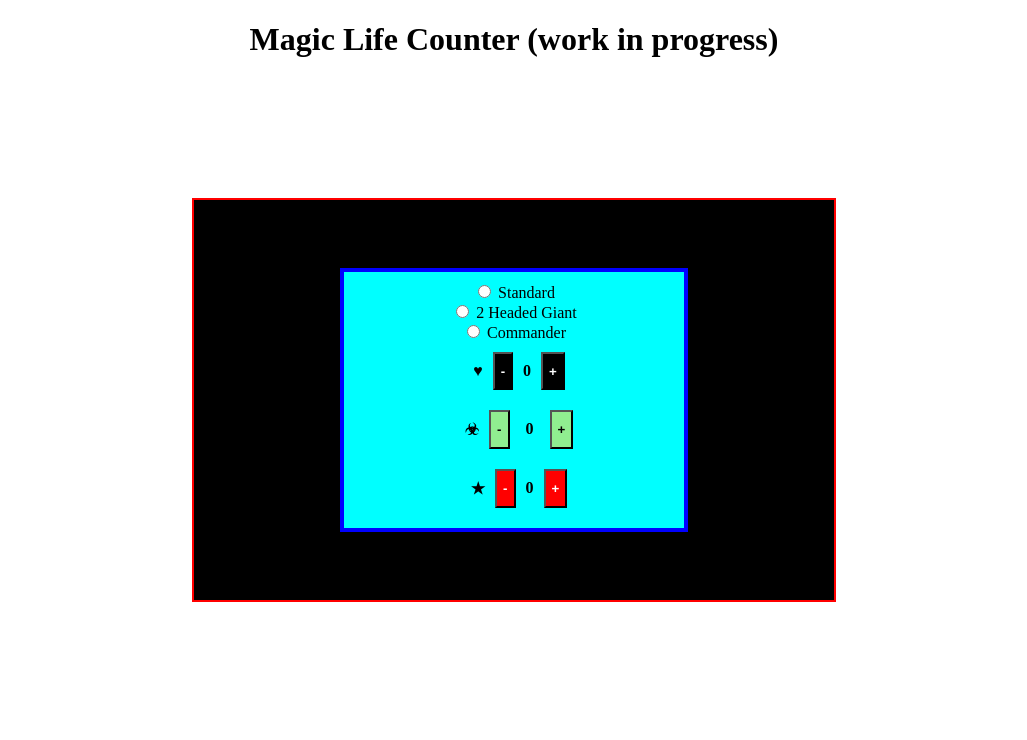
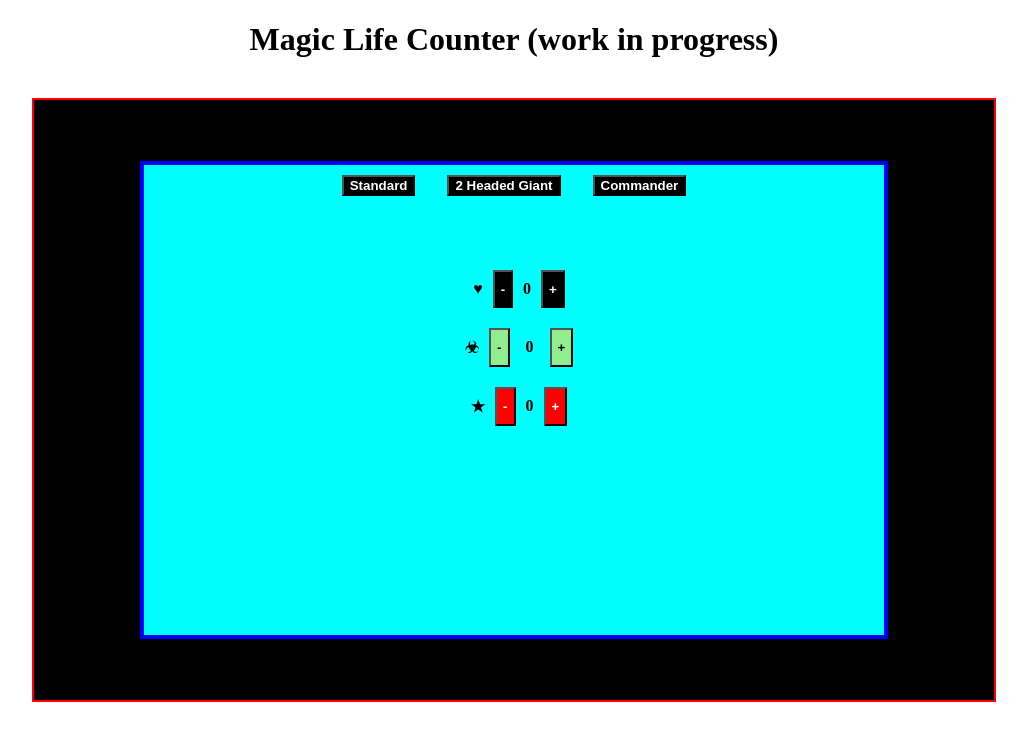
Before and after one commit to Rikki-Fontaine/life-counter, a SvelteKit app: page / in a window 1280 px wide. Shown: the top 740 px of the page, without its empty margins (126-1153 px from the left). Built offline with nearby package versions, Linux system fonts and the light colour scheme.

Commit message:
cleaned up game mode interface

```diff
--- /dev/null
+++ b/src/components/display.svelte
@@ -0,0 +1,20 @@
+<div class="display">
+    <slot/>
+</div>
+
+<style>
+        .display{
+        display: flex;
+        flex-direction: column;
+        position: absolute;
+        left: 50%;
+        top: 50%;
+        transform: translate(-50%,-50%);
+        border: solid 4px blue;
+        padding: 10px;
+        background-color: aqua;
+        width: 75%;
+        height: 75%;
+        align-items: center;
+    }
+</style>
--- a/src/components/lifeCounter.svelte
+++ b/src/components/lifeCounter.svelte
@@ -1,28 +1,41 @@
 <script>
 	let count = 0;
 
-	function increment() {
+    const setLife20 = () => {
+        count = 20
+    };
+
+    const setLife30 = () => {
+        count = 30
+    };
+
+    const setLife40 = () => {
+        count = 40
+    };
+
+	const increment = () => {
 		count += 1;
 	};
 
-    function decrement() {
+    const decrement = () => {
 		count -= 1;
 	};
 </script>
-<label>
-    <input type="radio" bind:group={count} value={20}/>
-    Standard
-</label>
 
-<label>
-    <input type="radio" bind:group={count} value={30}/>
-    2 Headed Giant
-</label>
+<div class="input-field">
+    <button on:click={setLife20}>
+        Standard
+    </button>
 
-    <label>
-        <input type="radio" bind:group={count} value={40}/>
+    <button on:click={setLife30}>
+        2 Headed Giant
+    </button>
+
+    <button on:click={setLife40}>
         Commander
-    </label>
+    </button>
+</div>
+
 
 <div class="container">
     <span>&#9829;</span>
@@ -43,10 +56,21 @@
         margin: 10px;
     }
 
+    input{
+        color: wheat;
+    }
+
     .container {
         display: flex;
         width: fit-content;
         padding: 5px;
         margin: 5px;
     }
+
+    .input-field{
+        display: flex;
+        justify-content: space-around;
+        margin-bottom: 4rem;
+        gap: 2rem;
+    }
 </style>
--- a/src/routes/+page.svelte
+++ b/src/routes/+page.svelte
@@ -2,23 +2,26 @@
     import LifeCounter from "../components/lifeCounter.svelte";
     import PoisonCounter from "../components/poisonCounter.svelte";
     import CmndCounter from "../components/cmndCounter.svelte";
+    import Display from "../components/display.svelte";
+
 </script>
 
 <h1>Magic Life Counter (work in progress)</h1>
 <main>
 
-    <div class="display">
-        <LifeCounter />
+    <Display>
+        <LifeCounter>
+        </LifeCounter>
         <PoisonCounter />
         <CmndCounter />
-    </div>
+    </Display>
 </main>
 
 <style>
     main{
         position: absolute;
-        width: 50%;
-        height: 50%;
+        width: 75%;
+        height: 75%;
         background-color: black;
         border: solid 2px red;
         left: 50%;
@@ -31,17 +34,5 @@
         color : black;
     }
 
-    .display{
-        display: flex;
-        flex-direction: column;
-        position: absolute;
-        left: 50%;
-        top: 50%;
-        transform: translate(-50%,-50%);
-        border: solid 4px blue;
-        padding: 10px;
-        background-color: aqua;
-        width: 50%;
-        align-items: center;
-    }
+
 </style>
```
